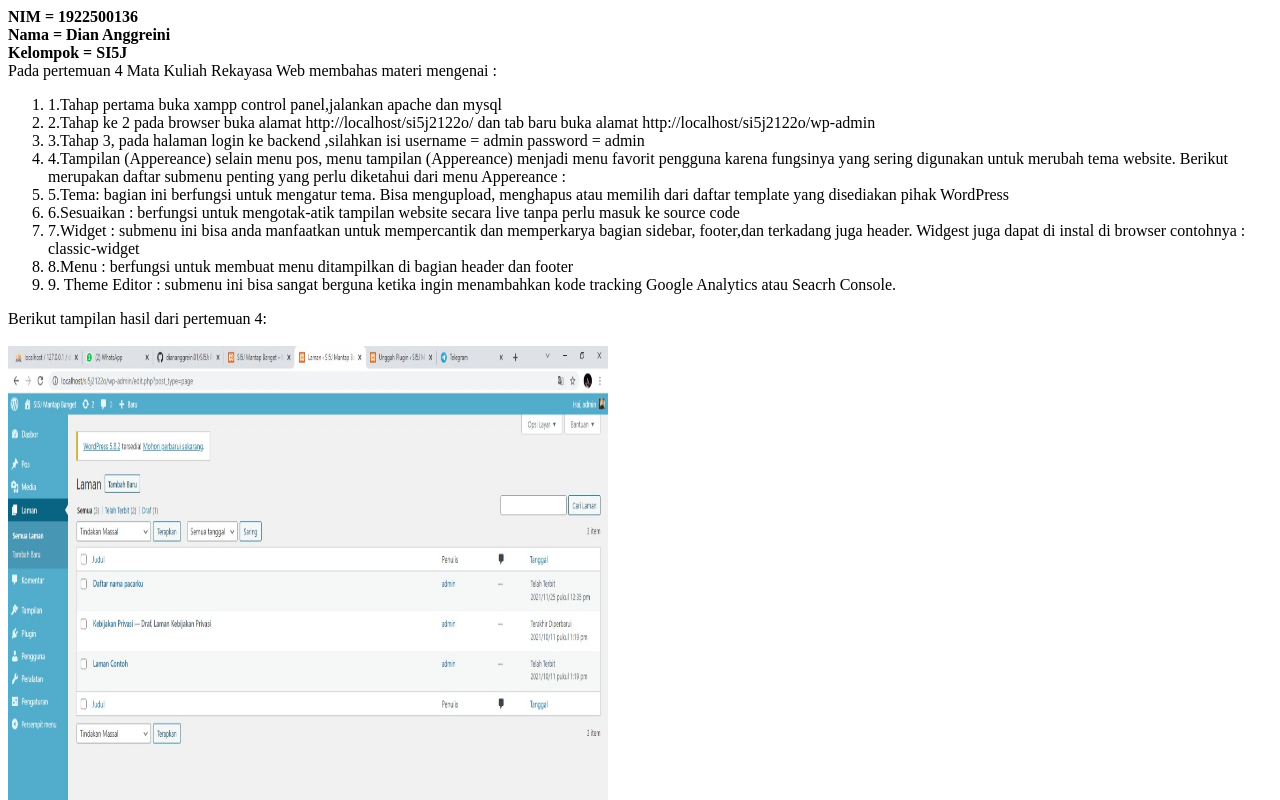
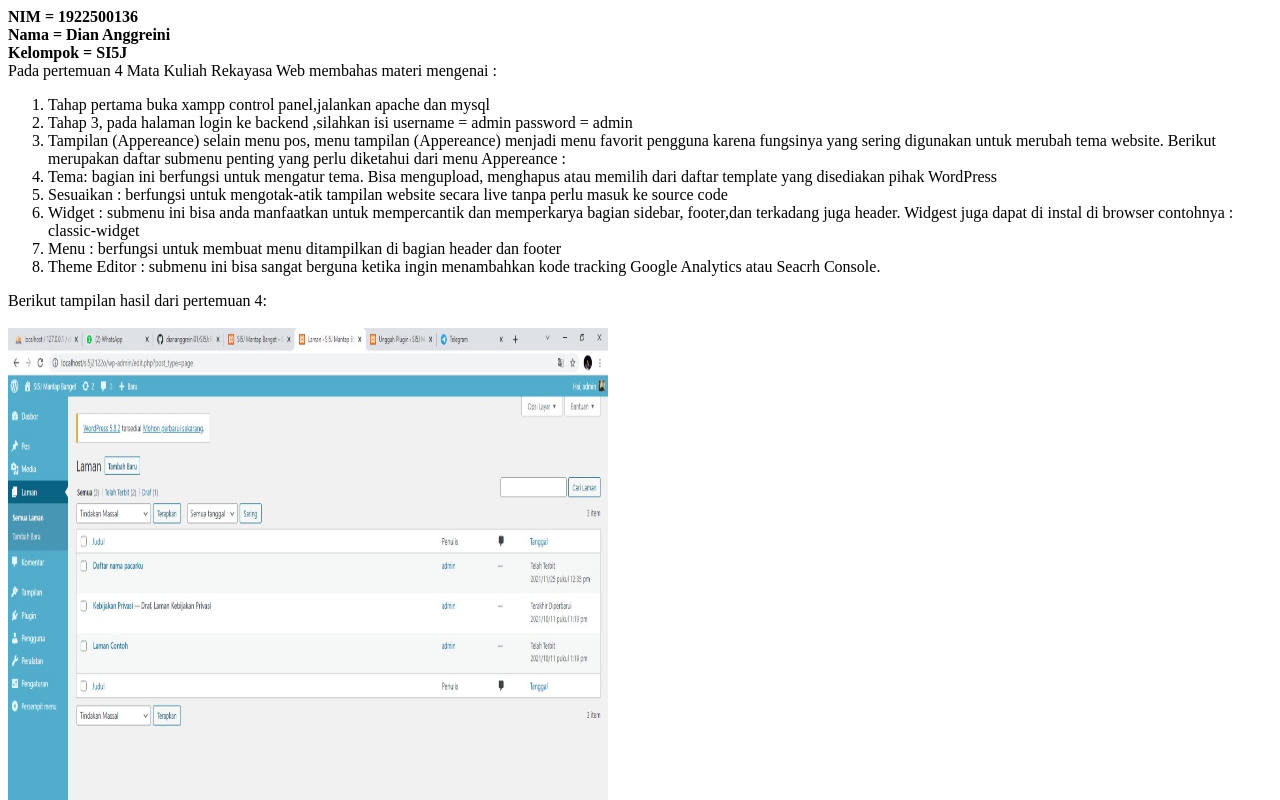
Before and after one commit to diananggreini01/SI5J, a plain HTML site: page 4/index.html in a window 1280 px wide. Shown: the top 800 px of the page. Drawn offline with Linux system fonts and the light colour scheme.

Commit message:
Update index.html

```diff
--- a/4/index.html
+++ b/4/index.html
@@ -6,21 +6,21 @@ Kelompok = SI5J<br>
 
 Pada pertemuan 4 Mata Kuliah Rekayasa Web membahas materi mengenai :  <br>
 <ol>
-  <li>1.Tahap pertama buka xampp control panel,jalankan apache dan mysql</li>
-  <li>2.Tahap ke 2 pada browser buka alamat http://localhost/si5j2122o/
+  <li>Tahap pertama buka xampp control panel,jalankan apache dan mysql</li>
+  <li.Tahap ke 2 pada browser buka alamat http://localhost/si5j2122o/
 dan tab baru buka alamat http://localhost/si5j2122o/wp-admin
 </li>
-  <li>3.Tahap 3, pada halaman login ke backend ,silahkan isi username = admin
+  <li>Tahap 3, pada halaman login ke backend ,silahkan isi username = admin
 password = admin
 </li>
-  <li>4.Tampilan (Appereance) selain menu pos, menu tampilan (Appereance) menjadi menu favorit pengguna karena fungsinya yang sering digunakan untuk merubah tema website.
+  <li>Tampilan (Appereance) selain menu pos, menu tampilan (Appereance) menjadi menu favorit pengguna karena fungsinya yang sering digunakan untuk merubah tema website.
 Berikut merupakan daftar submenu penting yang perlu diketahui dari menu Appereance :
 </li>
-  <li>5.Tema: bagian ini berfungsi untuk mengatur tema. Bisa mengupload, menghapus atau memilih dari daftar template yang disediakan pihak WordPress</li>
-  <li>6.Sesuaikan : berfungsi untuk mengotak-atik tampilan website secara live tanpa perlu masuk ke source code</li>
-  <li>7.Widget : submenu ini bisa anda manfaatkan untuk mempercantik dan memperkarya bagian sidebar, footer,dan terkadang juga header. Widgest juga dapat di instal di browser contohnya : classic-widget</li>
-  <li>8.Menu : berfungsi untuk membuat menu ditampilkan di bagian header dan footer</li>
-  <li>9. Theme Editor : submenu ini bisa sangat berguna ketika ingin menambahkan kode tracking Google Analytics atau Seacrh Console.</li>
+  <li>Tema: bagian ini berfungsi untuk mengatur tema. Bisa mengupload, menghapus atau memilih dari daftar template yang disediakan pihak WordPress</li>
+  <li>Sesuaikan : berfungsi untuk mengotak-atik tampilan website secara live tanpa perlu masuk ke source code</li>
+  <li>Widget : submenu ini bisa anda manfaatkan untuk mempercantik dan memperkarya bagian sidebar, footer,dan terkadang juga header. Widgest juga dapat di instal di browser contohnya : classic-widget</li>
+  <li>Menu : berfungsi untuk membuat menu ditampilkan di bagian header dan footer</li>
+  <li>Theme Editor : submenu ini bisa sangat berguna ketika ingin menambahkan kode tracking Google Analytics atau Seacrh Console.</li>
 
 
 
```
